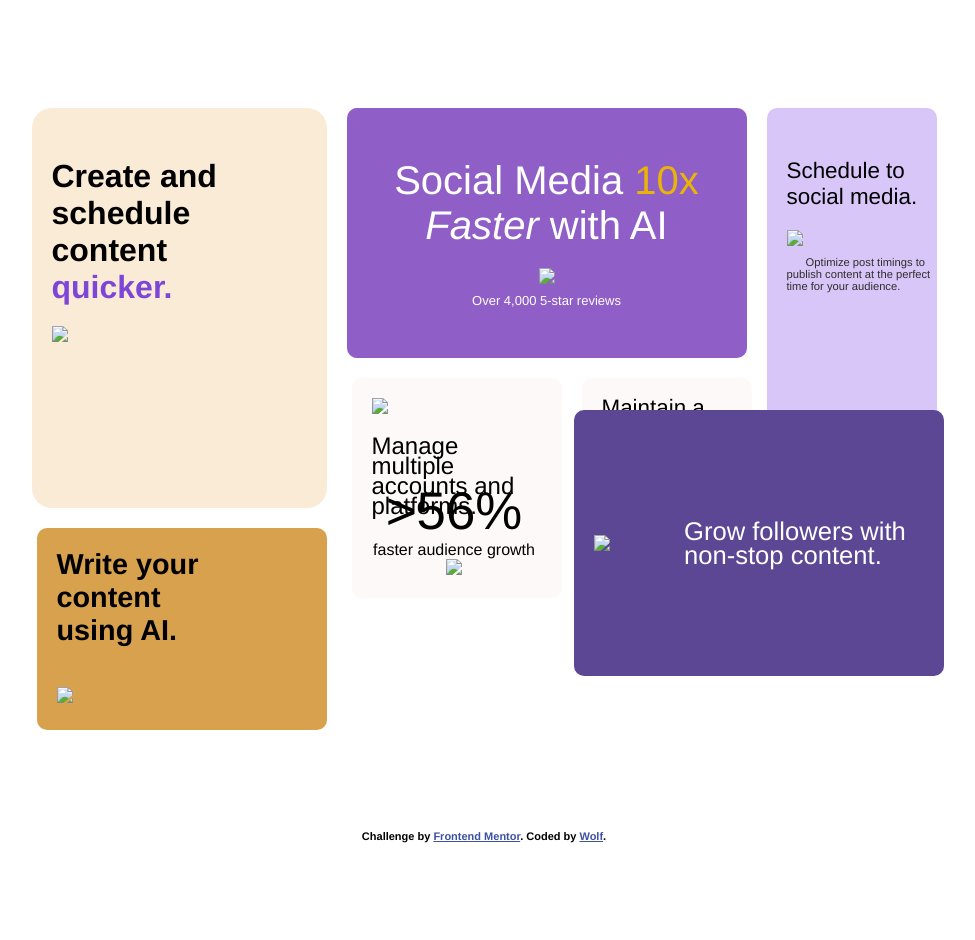
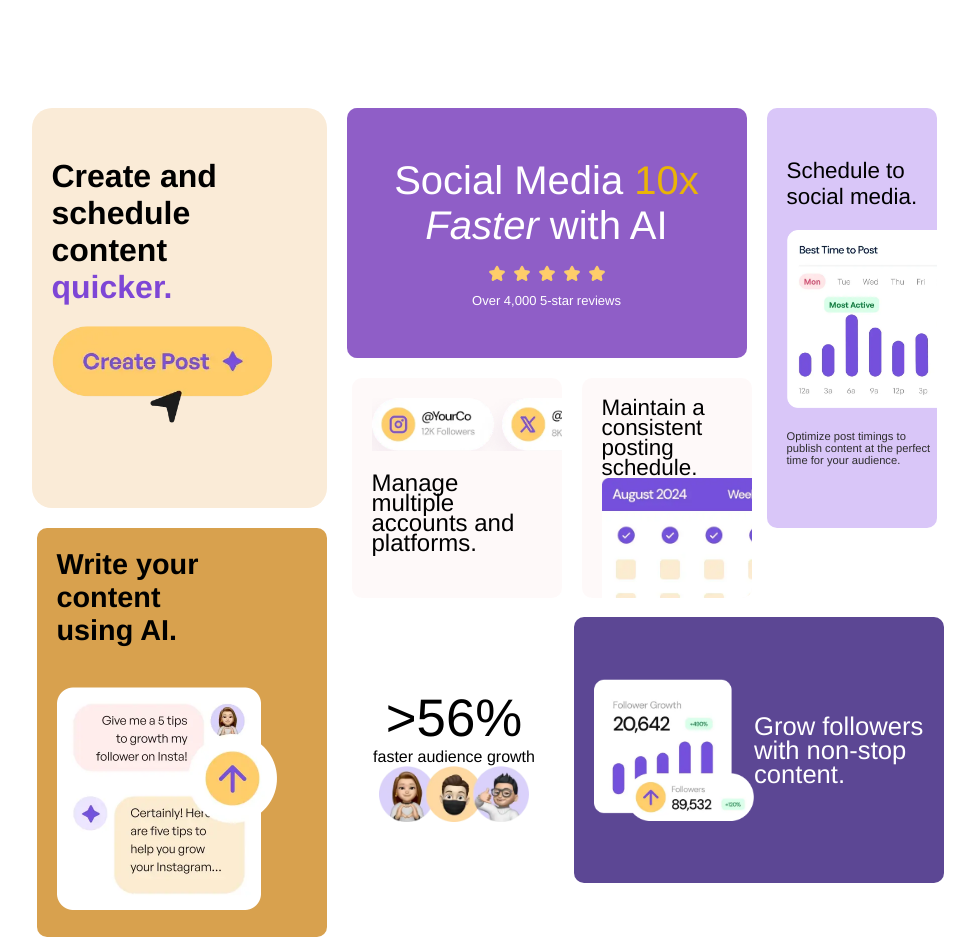
Before and after one commit to itzw0lf/bento-grid, a plain HTML site: page index.html in a window 1280 px wide. Shown: the top 940 px of the page, without its empty margins (156-1131 px from the left). Drawn offline with Linux system fonts and the light colour scheme.

Commit message:
pic fixes

```diff
--- a/index.html
+++ b/index.html
@@ -25,7 +25,7 @@
       <div class="create-box">
         Create and schedule content <div class="quicker">quicker.</div>
 
-        <img src="../bento-grid-main/assets/images/illustration-create-post.webp">
+        <img src="assets/images/illustration-create-post.webp">
 
       </div>
 
@@ -35,7 +35,7 @@
         <div>
           <i>Faster</i> with AI
         </div>
-        <img src="../bento-grid-main/assets/images/illustration-five-stars.webp">
+        <img src="assets/images/illustration-five-stars.webp">
 
         <div class="social-views">
 
@@ -49,7 +49,7 @@
         <span style="font-size: 1.4rem;color: black;">
           Schedule to social media.
         </span>
-        <img src="../bento-grid-main/assets/images/illustration-schedule-posts.webp">
+        <img src="assets/images/illustration-schedule-posts.webp">
         <span style="min-width: 20px;">
           Optimize post timings to publish content at the perfect time for your audience.
         </span>
@@ -71,12 +71,12 @@
           </div>
 
           <div>
-            <img src="../bento-grid-main/assets/images/illustration-ai-content.webp">
+            <img src="assets/images/illustration-ai-content.webp">
           </div>
 
         </div>
         <div class="manage-box">
-          <img src="../bento-grid-main/assets/images/illustration-multiple-platforms.webp">
+          <img src="assets/images/illustration-multiple-platforms.webp">
           <div>
             Manage
           </div>
@@ -104,7 +104,7 @@
           <div>
             schedule.
           </div>
-          <img src="../bento-grid-main/assets/images/illustration-consistent-schedule.webp">
+          <img src="assets/images/illustration-consistent-schedule.webp">
 
         </div>
 
@@ -124,13 +124,13 @@
           </div>
 
 
-          <img src="../bento-grid-main/assets/images/illustration-audience-growth.webp">
+          <img src="assets/images/illustration-audience-growth.webp">
 
         </div>
 
         <div class="follower-box">
 
-          <img src="../bento-grid-main/assets/images/illustration-grow-followers.webp">
+          <img src="assets/images/illustration-grow-followers.webp">
           Grow followers with non-stop content.
         </div>
 
```
